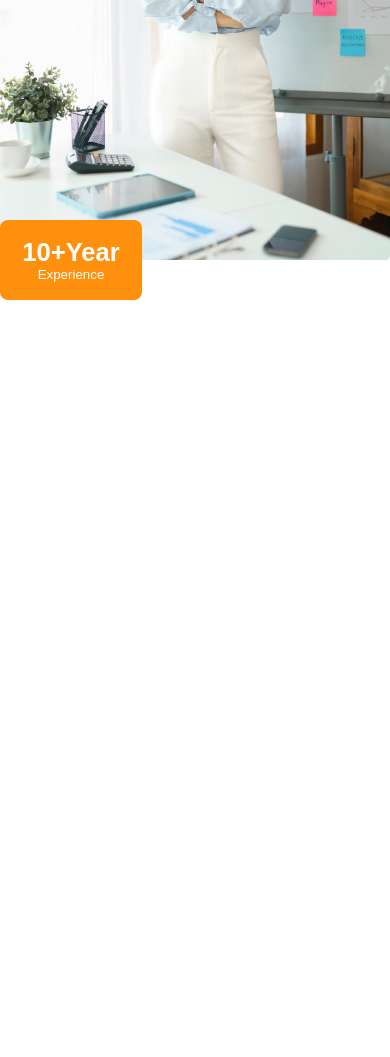
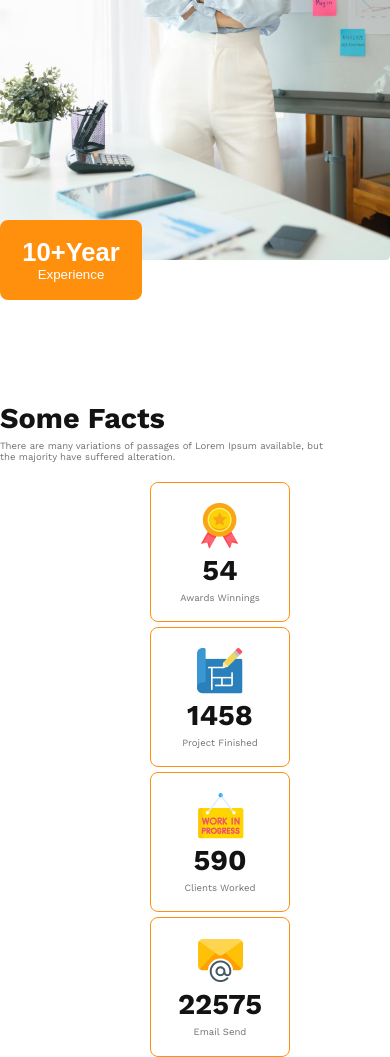
Before and after one commit to YousufOO7/architects-resources, a plain HTML site: page index.html in a window 390 px wide. Shown: the part 2780-3837 px from the top of the page. Before the commit the page ends 3080 px from the top, so only its background shows below. Drawn offline with nearby package versions, Linux system fonts and the light colour scheme.

Commit message:
added Some facts section and media query

```diff
--- a/index.html
+++ b/index.html
@@ -7,7 +7,7 @@
     <link rel="stylesheet" href="./style.css">
 </head>
 <body>
-      <header class="header-container">
+       <header class="header-container">
         <nav class="navbar">
             <h3 class="title">G3 Architects</h3>
             <ul class="display-flex">
@@ -31,7 +31,7 @@
     <!-- header banner end here -->
     <main>
         <!-- features section start here -->
-         <section class="features-container">
+          <section class="features-container">
             <div class="features-content">
             <div class="features-image">
                 <img src="./images/team1.png" alt="">
@@ -48,7 +48,7 @@
         </section>
         <!-- features section end here -->
         <!-- features love and enjoy section start here -->
-         <section class="features-love-container">
+          <section class="features-love-container">
             <div class="features-love-content">
                 <div class="features-love-title">
                     <h3 class="features-love title">Features you will <br> love & enjoy</h3>
@@ -81,6 +81,44 @@
             </div>
          </section>
          <!-- features love and enjoy section end here -->
+
+         <!-- Some facts section start here -->
+          <section class="some-facts-container">
+            <h3 class="some-facts-title title">Some Facts</h3>
+            <p class="some-facts-text text">There are many variations of passages of Lorem Ipsum available, but <br> the majority have suffered alteration.</p>
+
+            <div class="some-facts-box">
+                <div class="box">
+                    <div class="box-item">
+                        <img src="./images/icons/ribon.png" alt="">
+                        <h5 class="title">54</h5>
+                        <p class="text">Awards Winnings</p>
+                    </div>
+                </div>
+                <div class="box">
+                   <div class="box-item">
+                    <img src="./images/icons/projects.png" alt="">
+                    <h5 class="title">1458</h5>
+                    <p class="text">Project Finished</p>
+                   </div>
+                </div>
+                <div class="box">
+                   <div class="box-item">
+                    <img src="./images/icons/customers.png" alt="">
+                    <h5 class="title">590</h5>
+                    <p class="text">Clients Worked</p>
+                   </div>
+                </div>
+                <div class="box">
+                   <div class="box-item">
+                    <img src="./images/icons/email.png" alt="">
+                    <h5 class="title">22575</h5>
+                    <p class="text">Email Send</p>
+                   </div>
+                </div>
+            </div>
+          </section>
+          <!-- Some facts section end here  -->
     </main>
 
     <footer></footer>
--- a/style.css
+++ b/style.css
@@ -166,9 +166,39 @@ nav li a{
 }
 /* features love and enjoy section end here */
 
+/* Some facts section start here */
+.some-facts-container{
+    width: 1000px;
+    height: 400px;
+    margin: 0 auto;
+    margin-top: 100px;
+}
+.some-facts-box{
+    display: grid;
+    grid-template-columns: repeat(4, 1fr);
+    margin-top: 100px;
+    margin-left: 50px;
+}
+.box{
+    width: 140px;
+    height: 140px;
+    box-sizing: border-box;
+    border: 1px solid rgb(255, 144, 14);
+    border-radius: 8px;
+
+}
+.box-item{
+    margin: 20px;
+    text-align: center;
+}
+/* Some facts section end here */
+
+
+
+
 /* media query style */
 @media screen and (max-width: 576px) {
-    .header-container, .banner-title, .banner-image, .features-container, .features-love-container{
+    .header-container, .banner-title, .banner-image, .features-container, .features-love-container, .some-facts-container{
         width: 100%;
     }
     .header-container{
@@ -198,7 +228,7 @@ nav li a{
     .features-title{
         text-align: center;
     }
-    .features-image{
+    .features-image, .some-facts-box{
         grid-template-columns: 1fr;
     }
     .features-love-content{
@@ -214,5 +244,15 @@ nav li a{
     .feature-btn{
         margin-left: 0;
     }
+    .some-facts-container{
+        margin-top: 650px;
+    }
+    .some-facts-box{
+        margin-top: 20px;
+        gap: 5px;
+    }
+    .box{
+        margin: 0 auto;
+    }
 
 }
```
